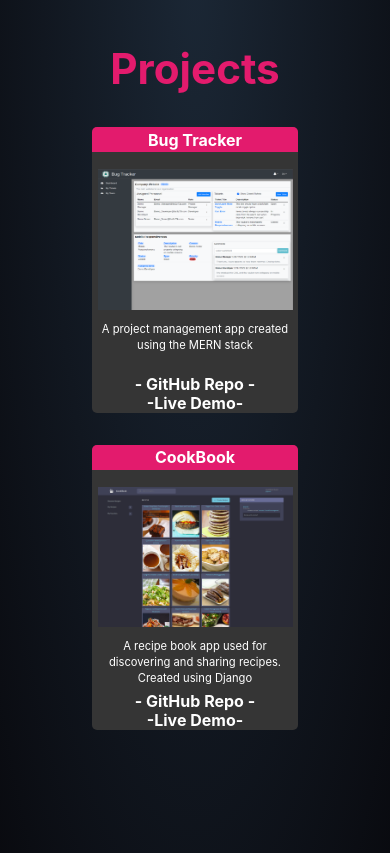
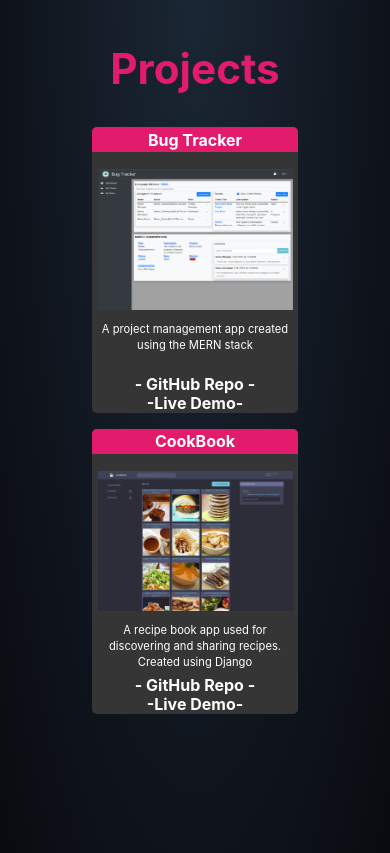
Before and after one commit to jacob-ferrell/portfolio, a React (Vite) app: page / in a window 390 px wide. Shown: the part 1860-2713 px from the top of the page. Built offline with nearby package versions, Linux system fonts and the light colour scheme.

Commit message:
changed css to attempt to prevent projects getting clipped on mobile

```diff
--- a/src/styles/Projects.css
+++ b/src/styles/Projects.css
@@ -49,6 +49,8 @@
     @media screen and (max-width: 600px) {
         .projects-container {
             flex-direction: column;
+            margin-bottom: 10vh;
+            gap: 1rem;
         }
         .project {
             width: 50vw;
```
Also changed, not shown: 1 other file (tests, documents, lock files or other folders).
